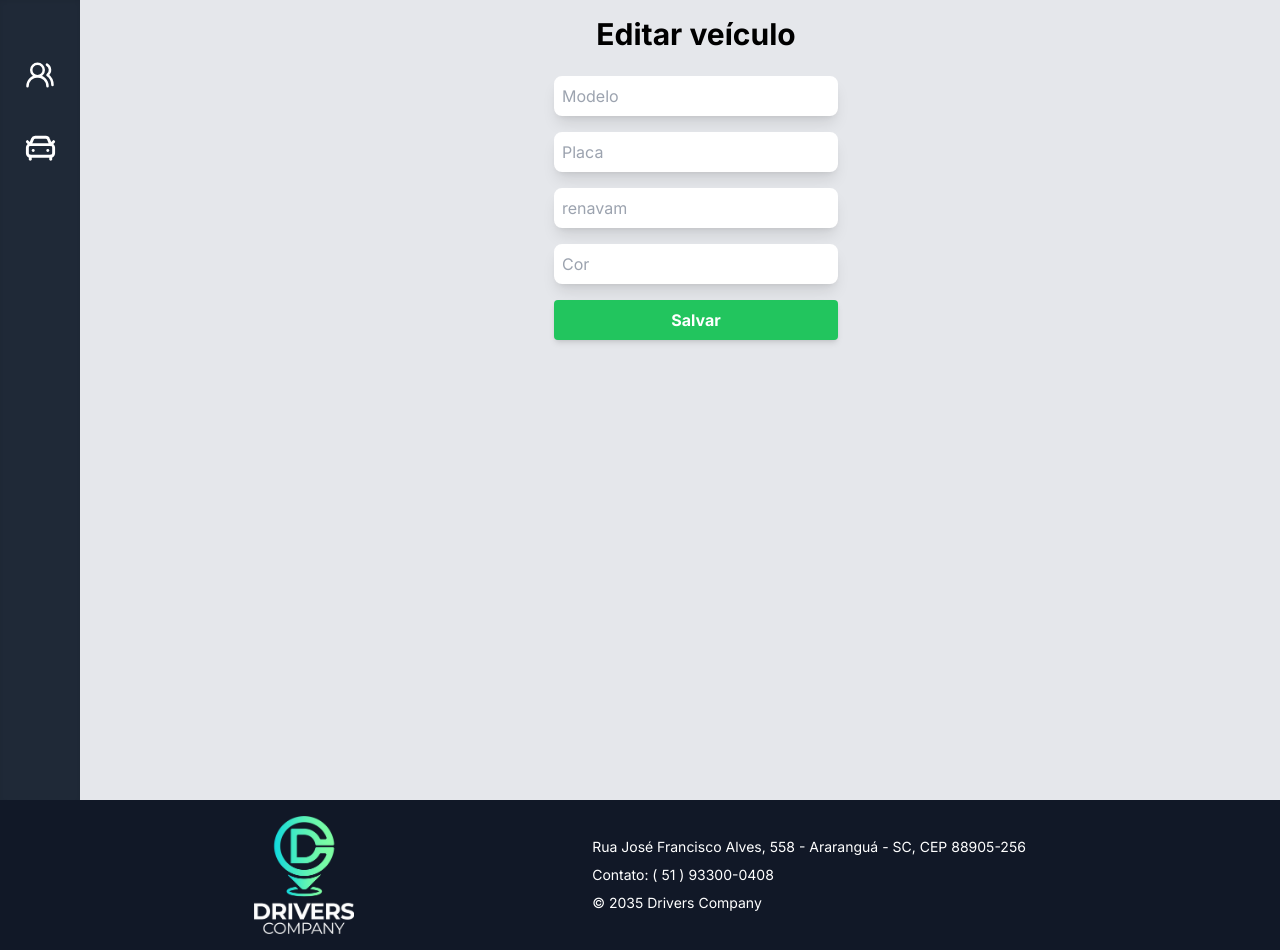
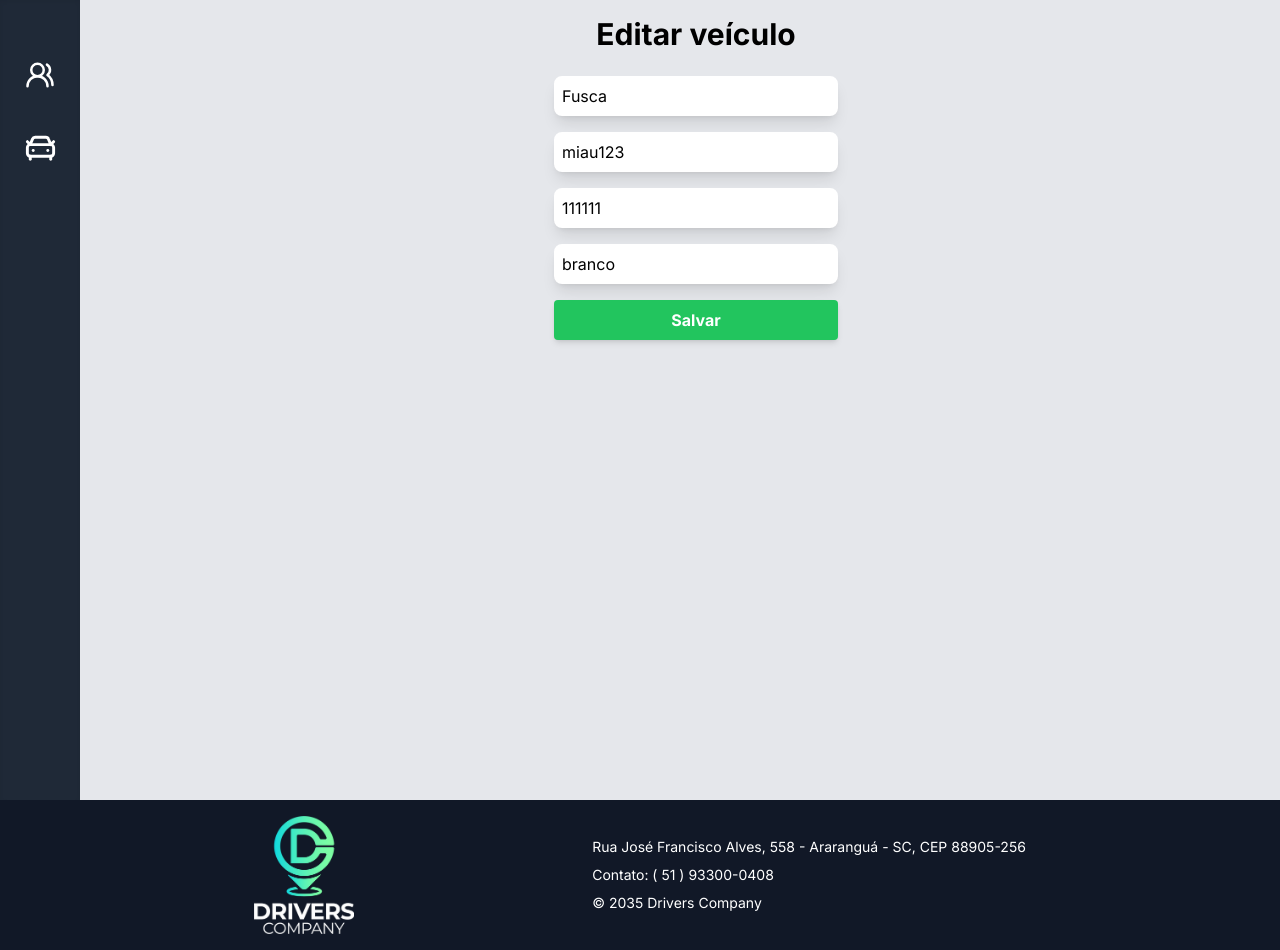
Before and after one commit to Alyssonzin/gestao-frota-web, a Next.js app in the folder gestao-frota/: page /veiculos/1 in a window 1280 px wide. Built offline with nearby package versions, Linux system fonts and the light colour scheme.

Commit message:
inputs das telas de edição agora são funcionais

```diff
--- a/gestao-frota/src/app/motoristas/[id]/page.js
+++ b/gestao-frota/src/app/motoristas/[id]/page.js
@@ -9,12 +9,12 @@ export default function AtualizarMotorista({ params }) {
     const { id } = params;
 
     const [motorista, setMotorista] = useState({
-        cpf: '',
-        nome: '',
-        telefone: '',
+        cpf: '154848',
+        nome: 'João',
+        telefone: '9999999',
         endereco: {
-            logradouro: '',
-            bairro: ''
+            logradouro: 'Rua das Flores',
+            bairro: 'Bairro das Flores'
         }
     });
 
@@ -22,7 +22,7 @@ export default function AtualizarMotorista({ params }) {
         const getMotorista = async () => {
             console.log('buscando motorista pelo id...');
 
-            setMotorista(undefined);
+
         }
 
         getMotorista();
@@ -56,7 +56,6 @@ export default function AtualizarMotorista({ params }) {
         console.log(motorista);
     }
 
-
     return (
         <>
             <main className="flex h-screen bg-gray-200">
@@ -70,19 +69,21 @@ export default function AtualizarMotorista({ params }) {
                         <div className="w-1/2">
                             <Input
                                 type="text"
-                                name="cpf"
-                                id="cpf"
-                                placeholder="CPF"
+                                name="nome"
+                                id="nome"
+                                placeholder="Nome"
                                 onChange={handleChange}
+                                value={motorista.nome || ''}
                             />
                         </div>
                         <div className="w-1/2">
                             <Input
                                 type="text"
-                                name="nome"
-                                id="nome"
-                                placeholder="Nome"
+                                name="cpf"
+                                id="cpf"
+                                placeholder="CPF"
                                 onChange={handleChange}
+                                value={motorista.cpf || ''}
                             />
                         </div>
                         <div className="w-1/2">
@@ -92,6 +93,7 @@ export default function AtualizarMotorista({ params }) {
                                 id="telefone"
                                 placeholder="Telefone"
                                 onChange={handleChange}
+                                value={motorista.telefone || ''}
                             />
                         </div>
                         <div className="w-1/2">
@@ -101,6 +103,7 @@ export default function AtualizarMotorista({ params }) {
                                 id="logradouro"
                                 placeholder="Rua"
                                 onChange={handleChange}
+                                value={motorista.endereco.logradouro || ''}
                             />
                         </div>
                         <div className="w-1/2">
@@ -110,6 +113,7 @@ export default function AtualizarMotorista({ params }) {
                                 id="bairro"
                                 placeholder="Bairro"
                                 onChange={handleChange}
+                                value={motorista.endereco.bairro || ''}
                             />
                         </div>
 
--- a/gestao-frota/src/app/veiculos/[id]/page.js
+++ b/gestao-frota/src/app/veiculos/[id]/page.js
@@ -9,17 +9,16 @@ export default function AtualizarVeiculo({ params }) {
     const { id } = params;
 
     const [veiculo, setVeiculo] = useState({
-        modelo: '',
-        placa: '',
-        renavam: '',
-        cor: ''
+        modelo: 'Fusca',
+        placa: 'miau123',
+        renavam: '111111',
+        cor: 'branco'
     });
 
     useEffect(() => {
         const getVeiculo = async () => {
             console.log('buscando veiculo pelo id...');
 
-            setVeiculo(undefined);
         }
 
         getVeiculo();
@@ -55,6 +54,7 @@ export default function AtualizarVeiculo({ params }) {
                                 name="modelo"
                                 id="modelo"
                                 placeholder="Modelo"
+                                value={veiculo.modelo}
                             />
                         </div>
                         <div className="w-1/2">
@@ -64,6 +64,7 @@ export default function AtualizarVeiculo({ params }) {
                                 name="placa"
                                 id="placa"
                                 placeholder="Placa"
+                                value={veiculo.placa || ''}
                             />
                         </div>
                         <div className="w-1/2">
@@ -73,6 +74,7 @@ export default function AtualizarVeiculo({ params }) {
                                 name="renavam"
                                 id="renavam"
                                 placeholder="renavam"
+                                value={veiculo.renavam || ''}
                             />
                         </div>
                         <div className="w-1/2">
@@ -82,6 +84,7 @@ export default function AtualizarVeiculo({ params }) {
                                 name="cor"
                                 id="cor"
                                 placeholder="Cor"
+                                value={veiculo.cor || ''}
                             />
                         </div>
                         <button
```
